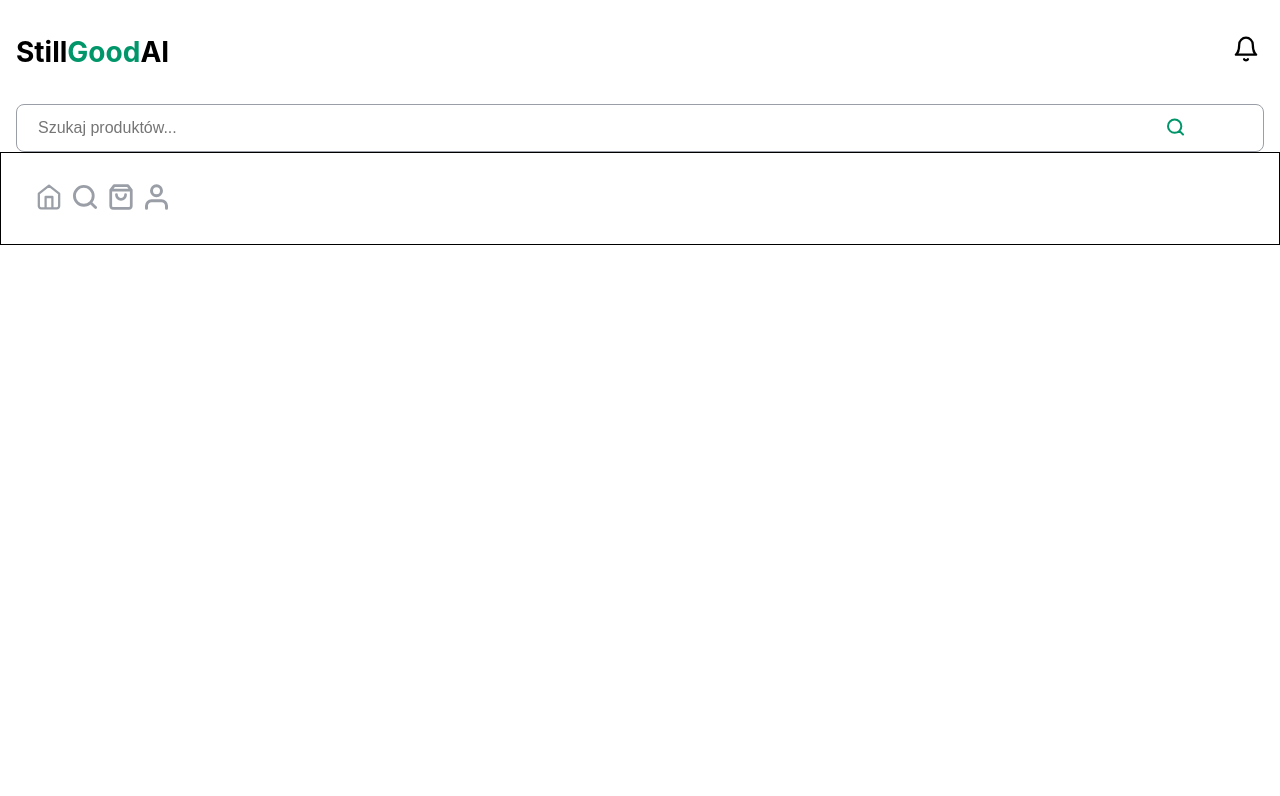
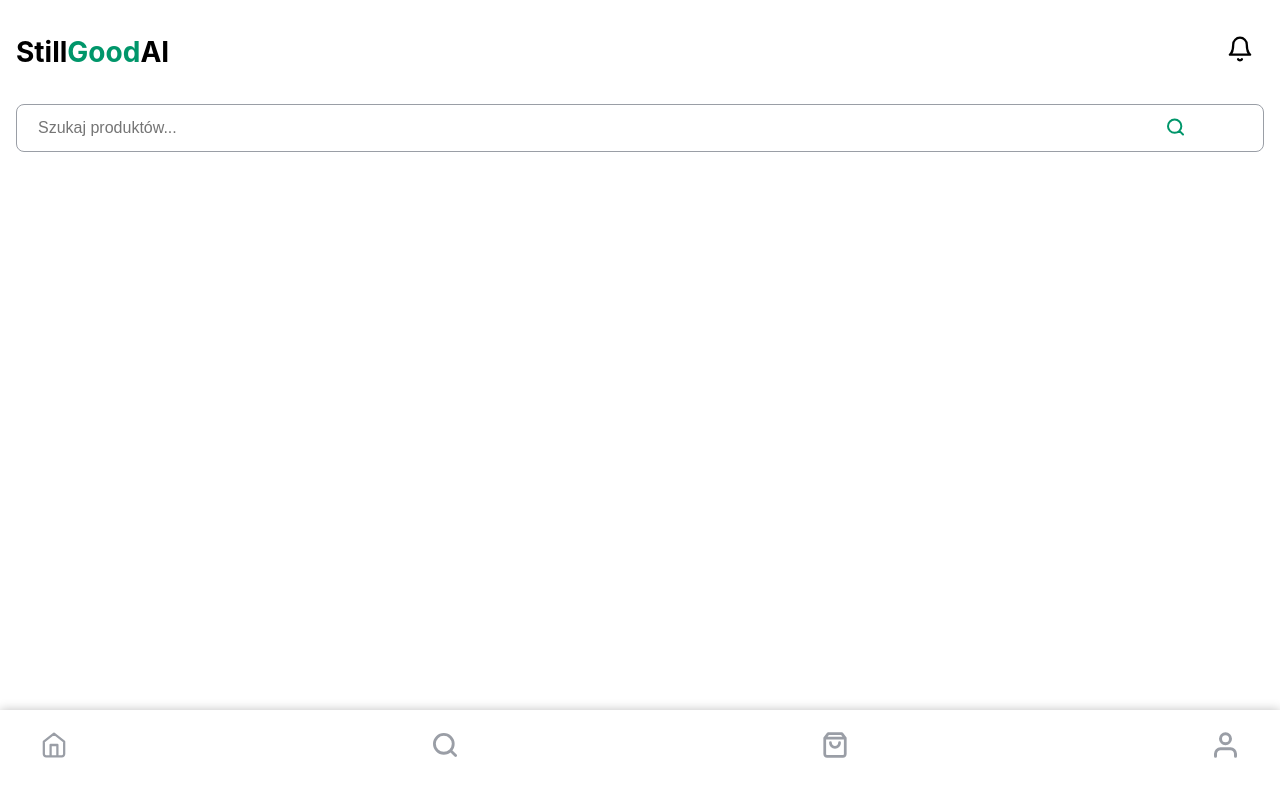
Before and after one commit to pawelkonior/best_idea, a React (Create React App) app in the folder web/: page /search in a window 1280 px wide. Shown: the top 796 px of the page. Built offline with nearby package versions, Linux system fonts and the light colour scheme.

Commit message:
add footer component with styles

```diff
--- a/web/src/components/Footer.jsx
+++ b/web/src/components/Footer.jsx
@@ -4,8 +4,9 @@ import home from '../assets/images/home.svg';
 import user from '../assets/images/user.svg';
 import shopbag from '../assets/images/shopbag.svg';
 
-function Footer(){
+function Footer() {
     return (
+        <div className='container__wrapper'>
             <div className='container'>
                 <div className="button__wrapper">
                     <button className='button'>
@@ -25,6 +26,7 @@ function Footer(){
                     </button>
                 </div>
             </div>
+        </div>
     )
 }
 
--- a/web/src/partials/Footer.scss
+++ b/web/src/partials/Footer.scss
@@ -1,19 +1,39 @@
+@import 'variables';
+
 .container {
-  padding: 30px;
-  //position: absolute;
-  //bottom: 0;
-  border: 1px solid black;
+  padding: 12px 30px 30px 30px;
+  width: 100%;
+  box-sizing: border-box;
+  box-shadow: 0px 0px 10px rgba(0, 0, 0, 0.25);
+
+  &__wrapper {
+    position: absolute;
+    bottom: 0;
+    width: 100%;
+  }
+
 }
 
 .button {
+  width: 48px;
+  height: 48px;
 
+  &:hover {
+    background-color: rgba(0, 150, 106, 0.3);
+    border-radius: 50%;
+    transition: all 500ms;
+  }
 
   &__wrapper {
-
+    display: flex;
+    flex-direction: row;
+    justify-content: space-between;
   }
 
   &__icon {
-
-
+    &:hover {
+      filter: brightness(0) invert(1);
+      transition: all 500ms;
+    }
   }
 }
--- a/web/src/partials/variables.scss
+++ b/web/src/partials/variables.scss
@@ -12,6 +12,7 @@ $color-secondary: white;
 // Colors: black, white, gray spectrum
 $black: #000;
 $gray-cement: #9A9EA6;
-$gray-cement-light: #F4F4F4;
+$gray-cement-light: #cbced2;
+$gray-cement-x-light: #F4F4F4;
 
 $white: #FFF;
```
Lines whose indentation alone changed are shown as unchanged.
